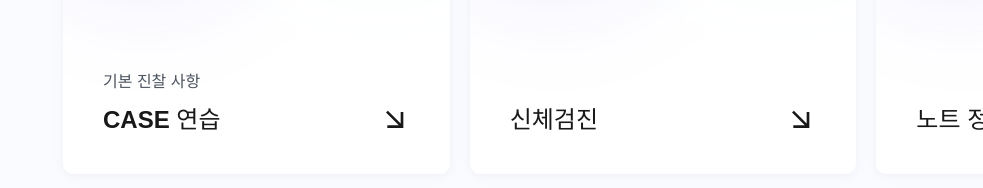
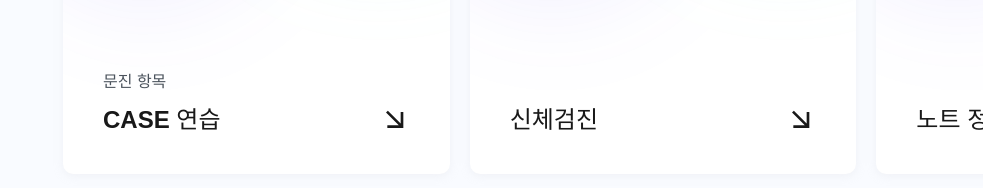
Before and after one commit to cpxHelper-MYPatientS/myps-frontend, a React (Vite) app in the folder myps/: page / in a window 1280 px wide. Shown: the part 497-685 px from the top of the page, without its empty margins (297-1280 px from the left). Built offline with nearby package versions, Linux system fonts and the light colour scheme; a web font is replaced by a local one.

Commit message:
✏️ Fix: 서브 문구 수정

```diff
--- a/myps/src/components/MainPage/MainMenu.jsx
+++ b/myps/src/components/MainPage/MainMenu.jsx
@@ -15,7 +15,7 @@ const MainMenu = ({ title, iconSrc, isSub = false, onClick }) => {
         <img src={iconSrc} />
       </div>
       <div className="flex flex-col gap-2 font-medium text-cgray-900">
-        {isSub ? "기본 진찰 사항" : ""}
+        {isSub ? "문진 항목" : ""}
         <div className="flex justify-between items-center text-b text-t1 font-bold ">
           {title}
           <img className="w-8 h-8" src={arrowIcon} />
```
